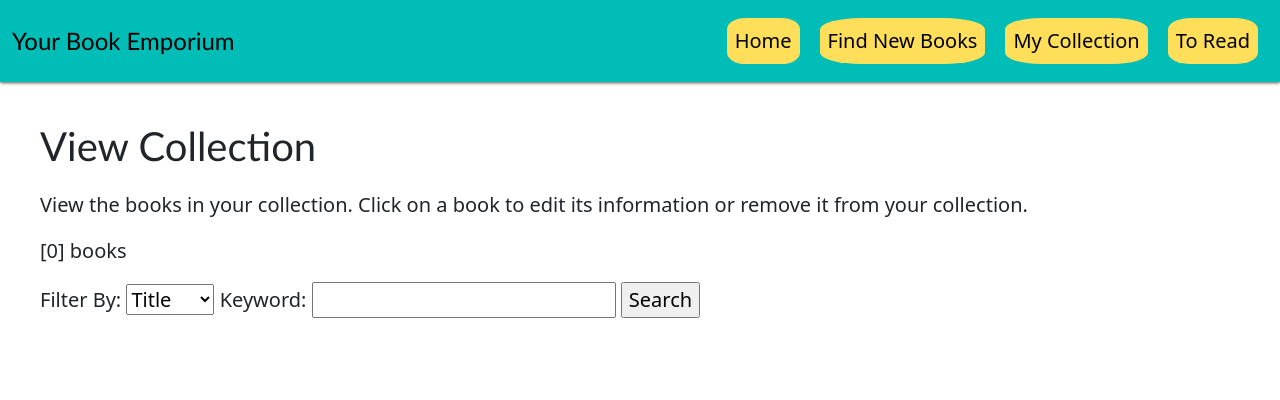
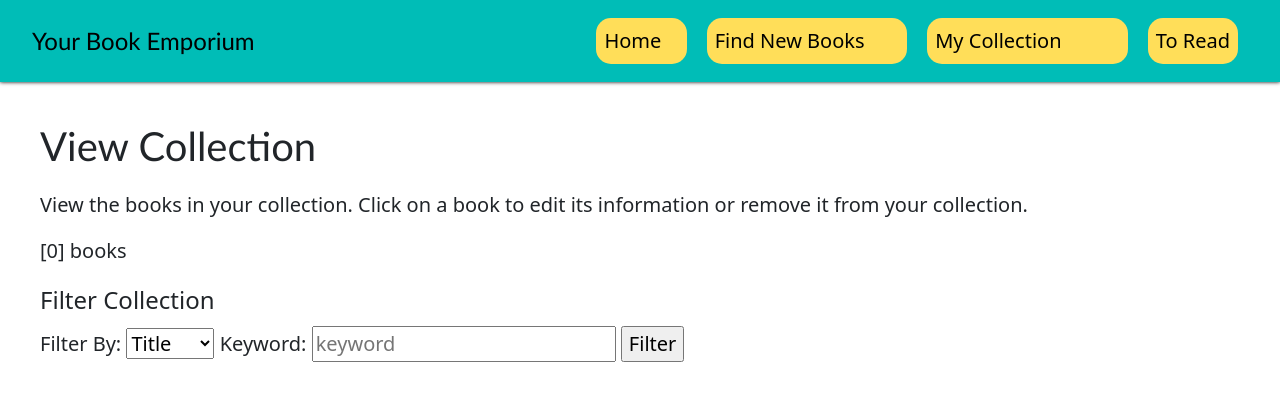
Before and after one commit to GinnySong/BookEmporium, a plain HTML site: page collection.html in a window 1280 px wide. Drawn offline with nearby package versions, Linux system fonts and the light colour scheme.

Commit message:
update narbar styling, make navbar nav-items expand on large-breakpoint

```diff
--- a/collection.html
+++ b/collection.html
@@ -14,12 +14,13 @@
   <!-- css files -->
   <link rel="stylesheet" href="styles/shared.css">
   <link rel="stylesheet" href="styles/books.css">
+  <link rel="stylesheet" href="styles/forms.css">
 </head>
 
 <body>
   <header>
     <!-- nav bar -->
-    <nav class="navbar navbar-expand-md navbar-light bg-primary">
+    <nav class="navbar navbar-expand-lg navbar-light bg-primary">
       <div class="container-fluid">
         <a class="navbar-brand" href="index.html">Your Book Emporium</a>
         <button class="navbar-toggler collapsed" type="button" data-bs-toggle="collapse"
@@ -58,6 +59,7 @@
 
       <form id="search-form">
         <fieldset>
+          <legend>Filter Collection</legend>
           <label for="search-by">Filter By:</label>
           <select name="search-by" id="search-by">
             <option>Title</option>
@@ -65,8 +67,8 @@
             <option>Genre</option>
           </select>
           <label for="search-query">Keyword:</label>
-          <input type="text" name="search-query" id="search-query">
-          <input type="submit" value="Search">
+          <input type="text" name="search-query" id="search-query" placeholder="keyword">
+          <input type="submit" value="Filter">
         </fieldset>
       </form>
     </section>
--- a/styles/shared.css
+++ b/styles/shared.css
@@ -28,6 +28,8 @@ body {
 .navbar {
   background-color: var(--primary) !important;
   box-shadow: 0px 0px 4px black;
+  padding-left: 1em;
+  padding-right: 1em;
 }
 
 .navbar-brand {
@@ -38,7 +40,7 @@ body {
 .nav-link:link, .nav-link:visited {
   color: black;
   background-color: var(--secondary);
-  border-radius: 25%;
+  border-radius: 15px;
   transition: background-color .15s ease-in-out;
   margin: 10px;
   padding-left: 10px;
@@ -75,13 +77,15 @@ section {
 /* media queries */
 
 
+/* mediumn and larger screens */
 /* @media (min-width: 768px) {
   .navbar-nav {
     display:
   }
 } */
 
-@media (max-width: 600px) {
+/* small screens */
+@media (max-width: 767.78px) {
   .navbar-nav {
     display: grid;
     grid-template-columns: 1fr 1fr;
@@ -92,3 +96,11 @@ section {
     flex-direction: column;
   }
 }
+
+/* medium and larger screens */
+@media (min-width: 768px) {
+  .navbar-nav {
+    display: grid;
+    grid-template-columns: 1fr 2fr 2fr 1fr;
+  }
+}
```
Also changed, not shown: index.html (+1 -1 lines), search.html (+4 -2 lines).
